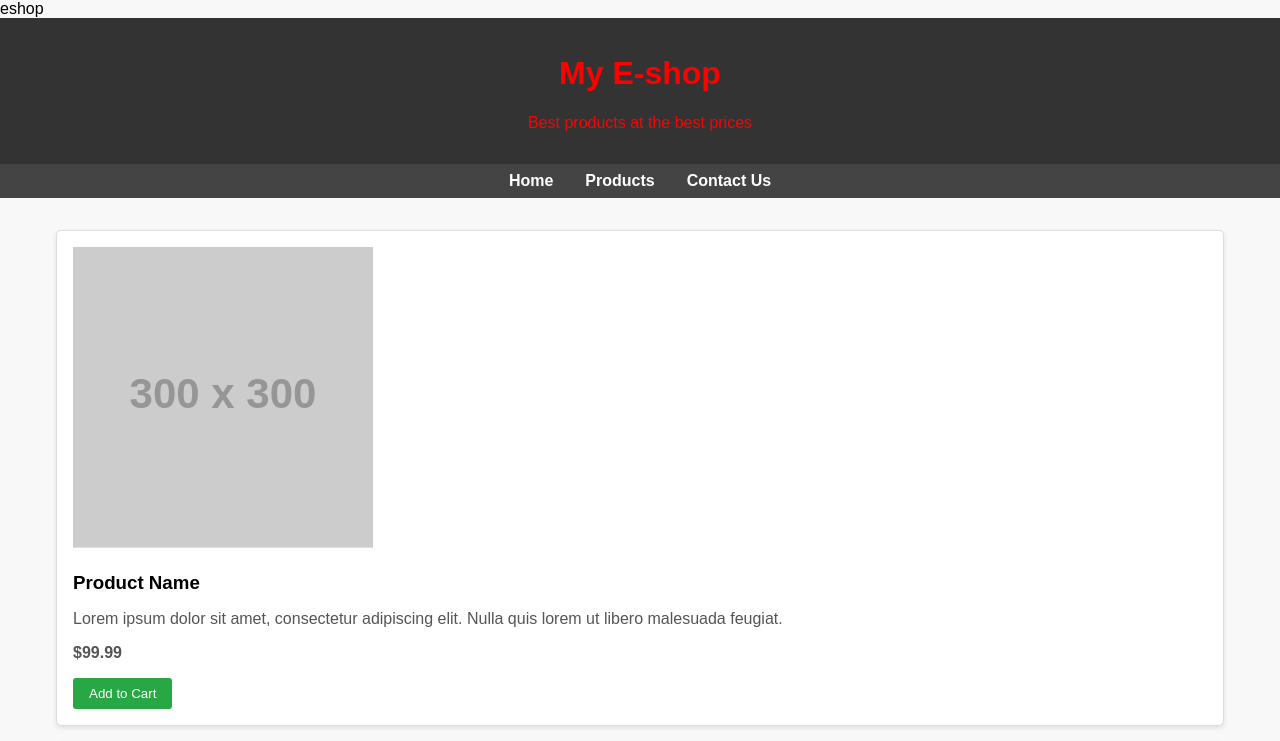
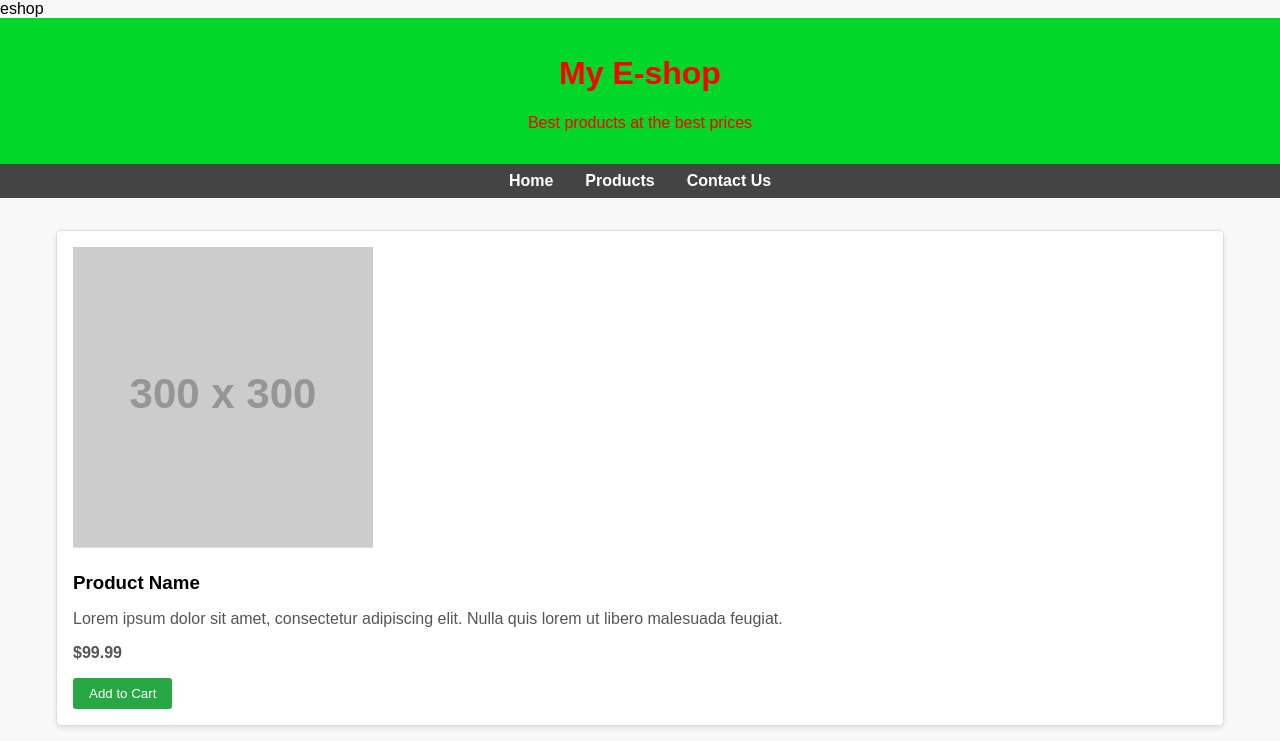
Before and after one commit to jozo77812/E-shop, a plain HTML site: page index.html in a window 1280 px wide. Shown: the top 741 px of the page. Drawn offline with Linux system fonts and the light colour scheme; placeholder pictures from the web are drawn by us.

Commit message:
Update index.html

```diff
--- a/index.html
+++ b/index.html
@@ -13,7 +13,7 @@ eshop
             background-color: #f8f8f8;
         }
         header {
-            background-color: #333;
+            background-color: #00D728;
             color: red;
             padding: 1rem;
             text-align: center;
```
